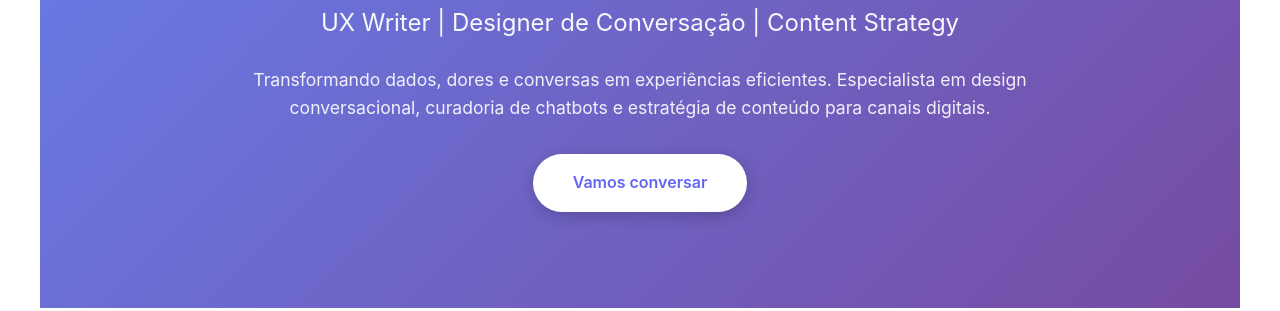
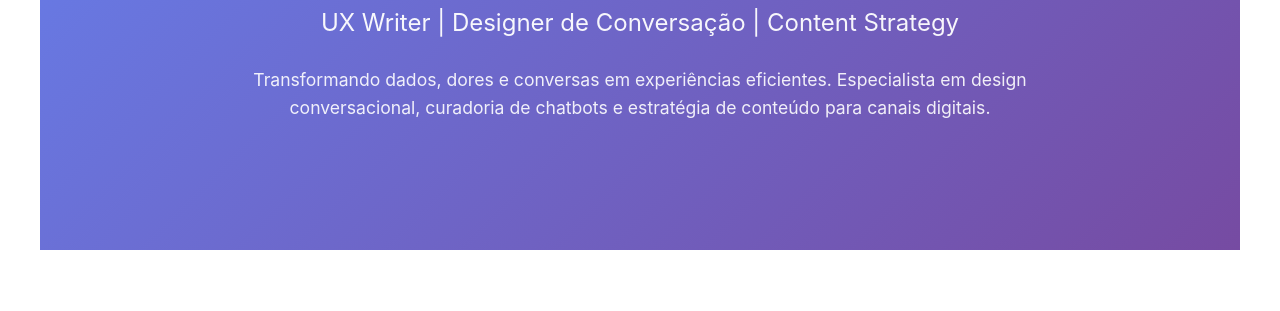
Before and after one commit to adriana1113/portfolio, a plain HTML site: page index.html in a window 1280 px wide. Shown: the part 265-576 px from the top of the page. Drawn offline with Linux system fonts and the light colour scheme.

Commit message:
Vamos conversar
Retirado o botão Vamos conversar da tela do home.

```diff
--- a/index.html
+++ b/index.html
@@ -546,7 +546,6 @@
             <h1>Adriana Cellini Kanashiro</h1>
             <p class="subtitle">UX Writer | Designer de Conversação | Content Strategy</p>
             <p>Transformando dados, dores e conversas em experiências eficientes. Especialista em design conversacional, curadoria de chatbots e estratégia de conteúdo para canais digitais.</p>
-            <a href="#contato" class="cta-button">Vamos conversar</a>
         </div>
     </section>
 
```
